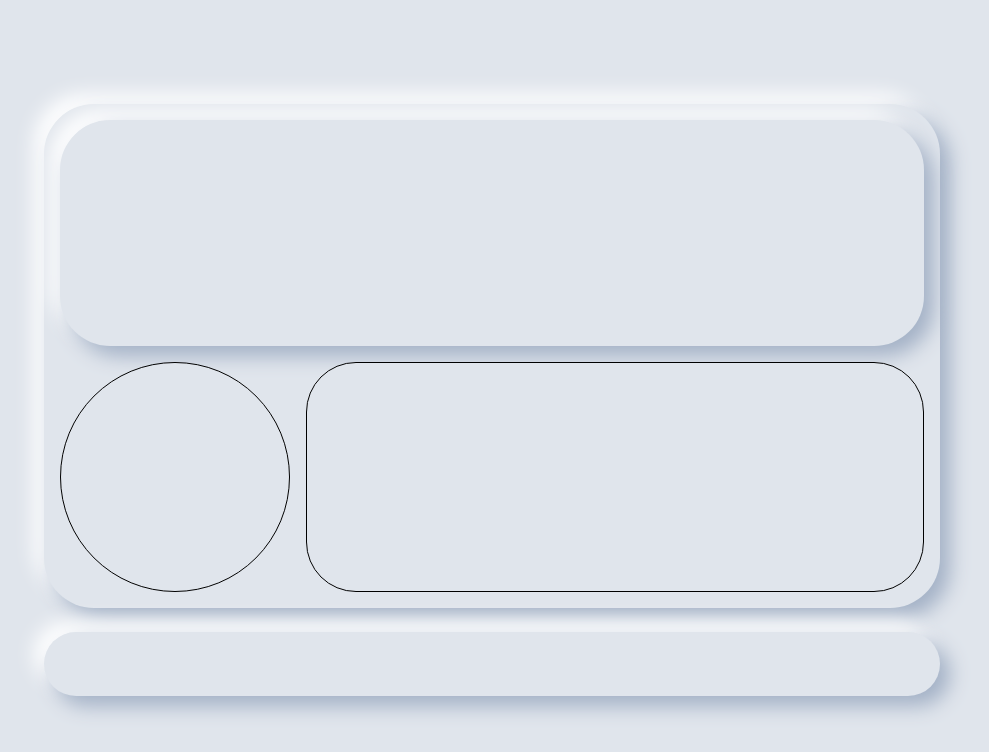
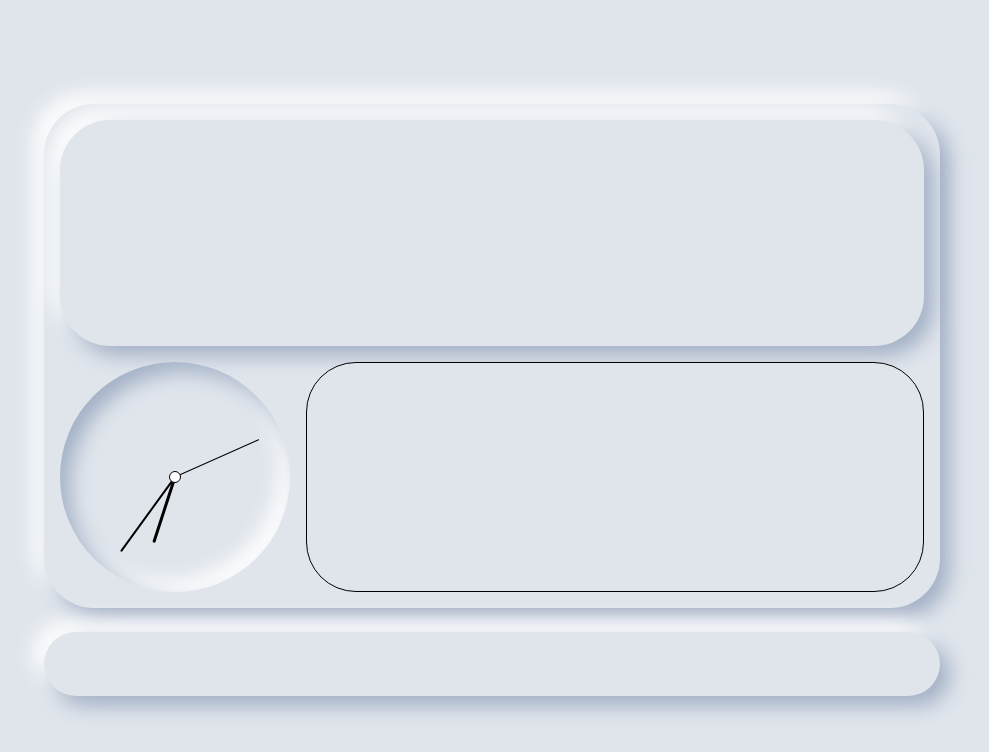
Before and after one commit to DanyaHumeniuk/DailyDosely, a React (Vite) app in the folder med-app/: page / in a window 1280 px wide. Shown: the top 752 px of the page, without its empty margins (148-1137 px from the left). Built offline with nearby package versions, Linux system fonts and the light colour scheme.

Commit message:
Added a clock

```diff
--- a/med-app/src/components/Hero.jsx
+++ b/med-app/src/components/Hero.jsx
@@ -1,6 +1,22 @@
-
+import React, { useEffect, useState } from 'react';
 
 const Hero = () => {
+
+  const [time, setTime] = useState(new Date());
+
+  useEffect(() => {
+    const interval = setInterval(() => setTime(new Date()), 1000);
+    return () => clearInterval(interval);
+  }, []);
+
+  const seconds = time.getSeconds();
+  const minutes = time.getMinutes();
+  const hours = time.getHours();
+
+  const hourDegrees = (hours % 12) * 30 + minutes * 0.5;
+  const minuteDegrees = minutes * 6;
+  const secondDegrees = seconds * 6;
+
   return (
     <div className="h-screen w-screen flex flex-col bg-[#e0e5ec] justify-center items-center gap-4 px-4">
       <div className="flex flex-col gap-6 w-full h-full items-center justify-center mx-auto">
@@ -8,7 +24,28 @@ const Hero = () => {
         <div className="flex flex-col w-full max-w-2xl aspect-video sm:max-w-lg lg:max-w-4xl bg-[#e0e5ec] rounded-[50px] shadow-neu gap-4 justify-center items-center p-4">
           <div className="flex w-full bg-[#e0e5ec] rounded-[50px] shadow-neu h-1/2 max-h-[120px] lg:max-h-[550px]"></div>
           <div className="flex flex-row w-full rounded-[50px] gap-2 lg:gap-4 h-1/2 justify-center items-center">
-            <div className="flex rounded-full bg-[#e0e5ec] w-1/2 max-w-[120px] lg:max-w-[230px] aspect-square border border-black"></div>
+            <div className="flex relative items-center justify-center rounded-full bg-[#e0e5ec] w-1/2 max-w-[120px] lg:max-w-[230px] aspect-square shadow-[inset_10px_10px_20px_#a3b1c6,inset_-10px_-10px_20px_#ffffff]">
+              {/* Hour Hand */}
+              <div
+                className="absolute bottom-1/2 left-1/2 w-[3px] h-[30%] bg-black origin-bottom rounded-lg"
+                style={{ transform: `translateX(-50%) rotate(${hourDegrees}deg)` }}
+              ></div>
+
+              {/* Minute Hand */}
+              <div
+                className="absolute bottom-1/2 left-1/2 w-[2px] h-[40%] bg-black origin-bottom rounded-lg"
+                style={{ transform: `translateX(-50%) rotate(${minuteDegrees}deg)` }}
+              ></div>
+
+              {/* Second Hand */}
+              <div
+                className="absolute bottom-1/2 left-1/2 w-[1px] h-[40%] bg-black origin-bottom rounded-lg"
+                style={{ transform: `translateX(-50%) rotate(${secondDegrees}deg)` }}
+              ></div>
+
+              {/* Center Dot */}
+              <div className="absolute w-2 h-2 lg:w-3 lg:h-3 border border-black bg-white rounded-full z-10"></div>
+            </div>
             <div className="flex bg-[#e0e5ec] border border-black rounded-[50px] w-full h-full max-h-[120px] lg:max-h-[550px]"></div>
           </div>
         </div>
```
